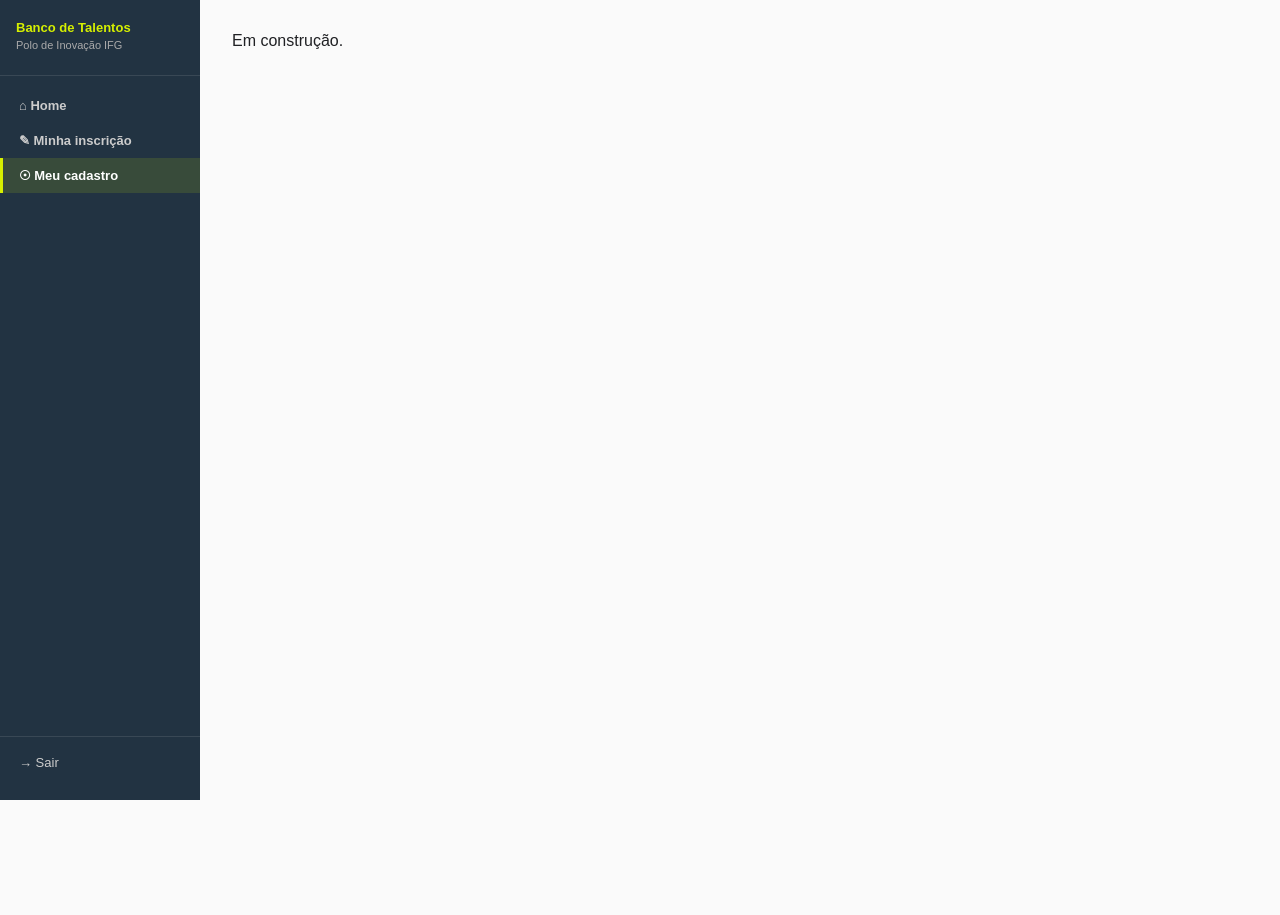
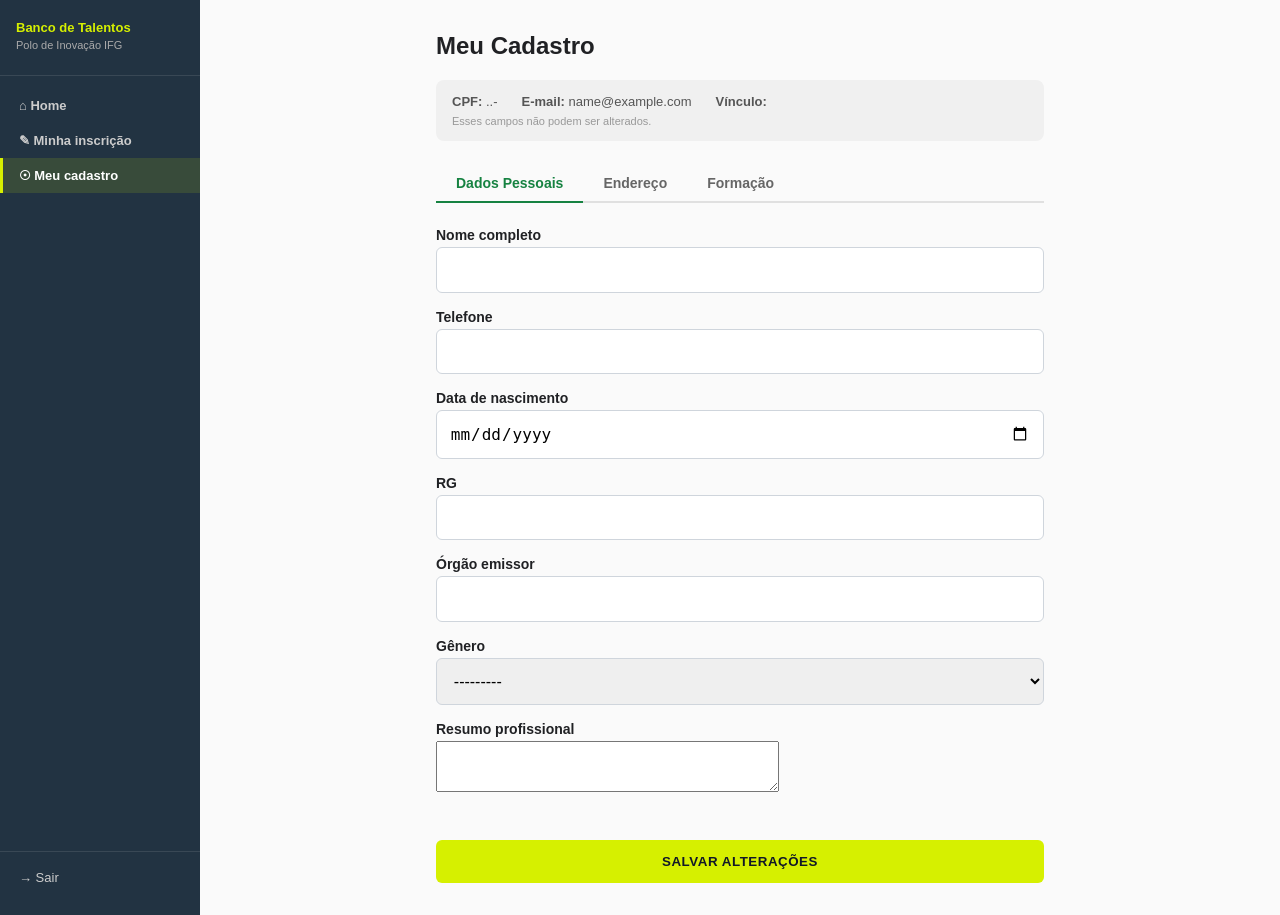
Before and after one commit to flavioolimpio/Banco_de_Talentos, a Django app: page /meu-cadastro/ in a window 1280 px wide. Before the commit the page ends 800 px from the top, so only its background shows below. Run offline with Django 5.2, Linux system fonts and the light colour scheme; the visitor is signed in with stand-in values (Sample User, id 1).

Commit message:
feat: view e template de meu cadastro com 3 abas

```diff
--- a/django_app/apps/usuarios/views.py
+++ b/django_app/apps/usuarios/views.py
@@ -3,11 +3,11 @@ from django.contrib.auth import login, logout
 from django.contrib.auth.decorators import login_required
 from django.contrib.auth.views import PasswordResetConfirmView, PasswordResetDoneView, PasswordResetView
 from django.shortcuts import redirect, render
-from django.urls import reverse_lazy
+from django.urls import reverse, reverse_lazy
 from django.views.decorators.http import require_http_methods
 
 from apps.auditoria.models import AuditAction, AuditLog
-from apps.usuarios.forms import CadastroUsuarioForm, LoginForm, NovaSenhaForm, RecuperacaoSenhaForm
+from apps.usuarios.forms import CadastroUsuarioForm, LoginForm, MeuCadastroForm, NovaSenhaForm, RecuperacaoSenhaForm
 
 
 LGPD_TERMO_VERSAO_ATUAL = "2026-05-14"
@@ -87,10 +87,42 @@ def home_view(request):
     return render(request, "usuarios/home.html", {"inscricao": inscricao})
 
 
+_ABAS_CAMPOS = {
+    "dados": [
+        "nome_completo", "telefone", "data_nascimento",
+        "rg", "orgao_emissor", "genero", "resumo",
+    ],
+    "endereco": ["cep", "endereco", "numero", "complemento", "bairro", "cidade", "uf"],
+    "formacao": ["nivel_formacao", "area_atuacao", "lattes", "linkedin", "instituicao"],
+}
+
+
 @login_required
 @require_http_methods(["GET", "POST"])
 def meu_cadastro_view(request):
-    return render(request, "usuarios/meu_cadastro.html", {})
+    aba = request.GET.get("aba", "dados")
+    if aba not in _ABAS_CAMPOS:
+        aba = "dados"
+    campos_aba = _ABAS_CAMPOS[aba]
+
+    form = MeuCadastroForm(request.POST or None, instance=request.user)
+
+    if request.method == "POST" and form.is_valid():
+        instance = form.save(commit=False)
+        instance.save(update_fields=campos_aba)
+        audit(request, AuditAction.CADASTRO_ATUALIZADO, alvo=request.user)
+        messages.success(request, "Dados atualizados com sucesso.")
+        return redirect(f"{reverse('meu_cadastro')}?aba={aba}")
+
+    cpf = request.user.cpf
+    cpf_formatado = f"{cpf[:3]}.{cpf[3:6]}.{cpf[6:9]}-{cpf[9:]}"
+
+    return render(request, "usuarios/meu_cadastro.html", {
+        "form": form,
+        "aba": aba,
+        "campos_aba": campos_aba,
+        "cpf_formatado": cpf_formatado,
+    })
 
 
 class RecuperacaoSenhaView(PasswordResetView):
--- a/django_app/templates/usuarios/meu_cadastro.html
+++ b/django_app/templates/usuarios/meu_cadastro.html
@@ -1,5 +1,56 @@
 {% extends "base_dashboard.html" %}
+
 {% block title %}Meu Cadastro - Banco de Talentos IFG{% endblock %}
+
 {% block page_content %}
-<div style="padding:32px">Em construção.</div>
+<div style="max-width:640px;margin:32px auto;padding:0 16px">
+    <h2 style="margin:0 0 20px;color:#202124">Meu Cadastro</h2>
+
+    <div style="background:#f0f0f0;border-radius:8px;padding:14px 16px;margin-bottom:24px;font-size:13px;color:#555">
+        <div style="display:flex;gap:24px;flex-wrap:wrap">
+            <div><strong>CPF:</strong> {{ cpf_formatado }}</div>
+            <div><strong>E-mail:</strong> {{ request.user.email }}</div>
+            <div><strong>V&iacute;nculo:</strong> {{ request.user.get_vinculo_display }}</div>
+        </div>
+        <div style="font-size:11px;color:#999;margin-top:6px">Esses campos n&atilde;o podem ser alterados.</div>
+    </div>
+
+    <div style="display:flex;border-bottom:2px solid #e0e0e0;margin-bottom:24px">
+        <a href="?aba=dados"
+           style="padding:10px 20px;text-decoration:none;font-size:14px;
+                  {% if aba == 'dados' %}font-weight:600;color:#168241;border-bottom:2px solid #168241;margin-bottom:-2px{% else %}color:#666{% endif %}">
+            Dados Pessoais
+        </a>
+        <a href="?aba=endereco"
+           style="padding:10px 20px;text-decoration:none;font-size:14px;
+                  {% if aba == 'endereco' %}font-weight:600;color:#168241;border-bottom:2px solid #168241;margin-bottom:-2px{% else %}color:#666{% endif %}">
+            Endere&ccedil;o
+        </a>
+        <a href="?aba=formacao"
+           style="padding:10px 20px;text-decoration:none;font-size:14px;
+                  {% if aba == 'formacao' %}font-weight:600;color:#168241;border-bottom:2px solid #168241;margin-bottom:-2px{% else %}color:#666{% endif %}">
+            Forma&ccedil;&atilde;o
+        </a>
+    </div>
+
+    <form method="post" action="?aba={{ aba }}" novalidate>
+        {% csrf_token %}
+        {{ form.non_field_errors }}
+        {% for field in form %}
+            {% if field.html_name in campos_aba %}
+            <div style="margin-bottom:16px">
+                <label for="{{ field.id_for_label }}"
+                       style="font-weight:600;display:block;margin-bottom:4px;font-size:14px;color:#202124">
+                    {{ field.label }}
+                </label>
+                {{ field }}
+                {{ field.errors }}
+            </div>
+            {% endif %}
+        {% endfor %}
+        <div style="margin-top:24px">
+            <button type="submit" class="primary-button">Salvar altera&ccedil;&otilde;es</button>
+        </div>
+    </form>
+</div>
 {% endblock %}
```
Also changed, not shown: django_app/apps/usuarios/tests.py (+77 -0 lines).
